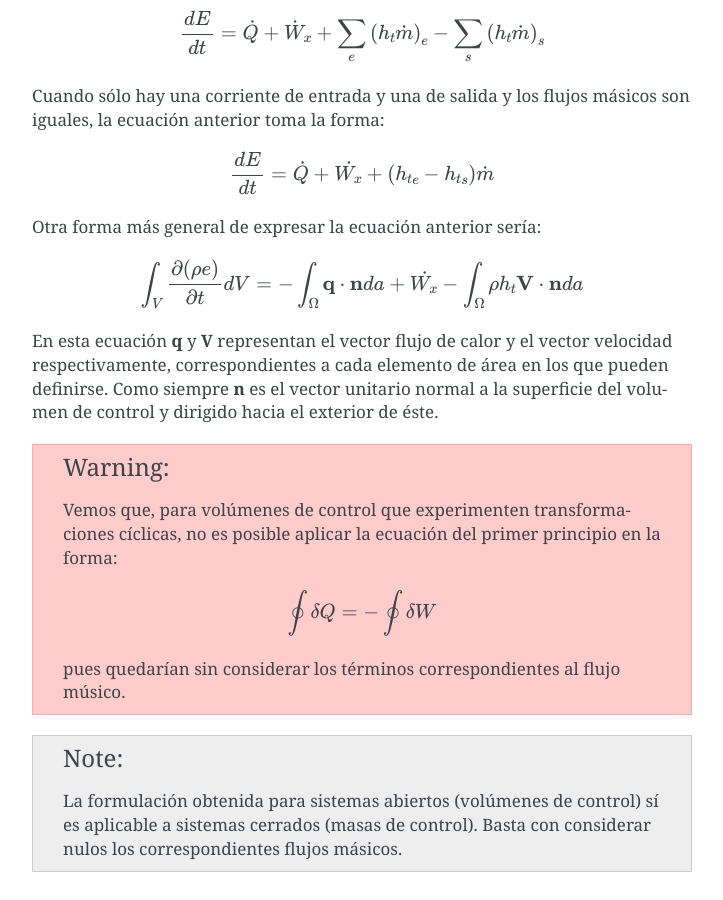
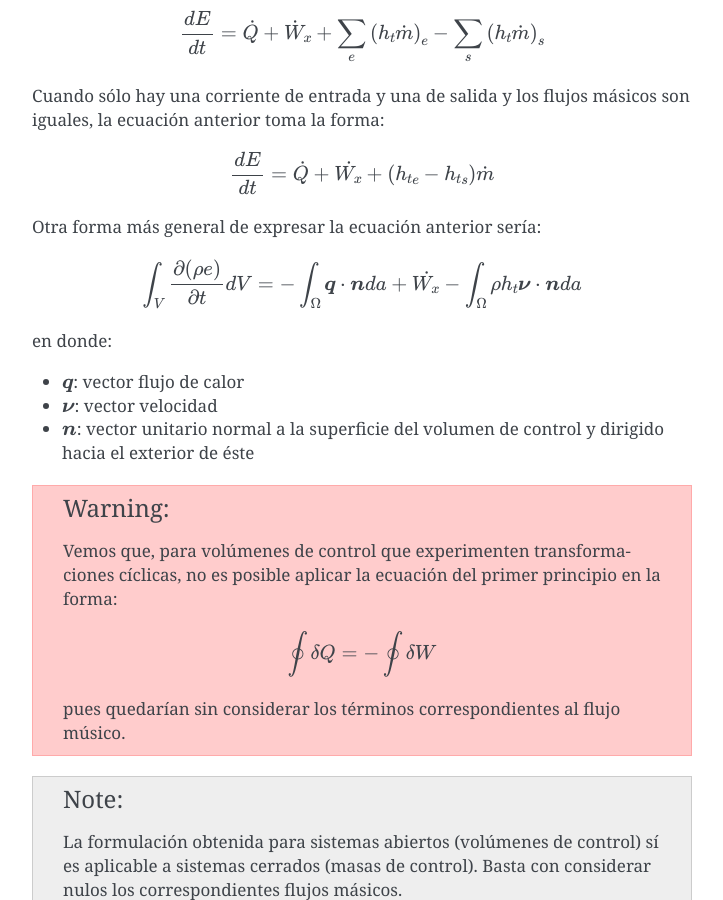
Before and after one commit to mantielero/termodinamica, a Sphinx documentation site: the page built from source/sistemas_abiertos_primer_principio.rst, in a window 1280 px wide and 900 px high, scrolled down 5072 px. Shown: the whole window, without its empty margins (388-1111 px from the left). Built offline with Sphinx 7.4.7, drawn with Linux system fonts in a browser that asks for light colours; pages that are not in the unit, such as notebooks, are missing from menus.

Commit message:
Update sistemas_abiertos_primer_principio.rst

```diff
--- a/source/sistemas_abiertos_primer_principio.rst
+++ b/source/sistemas_abiertos_primer_principio.rst
@@ -215,10 +215,13 @@ Otra forma más general de expresar la ecuación anterior sería:
 
 .. math::
 
-   \int_V \frac{\partial(\rho e)}{\partial t} dV = -\int_{\Omega} \textbf{q} \cdot \textbf{n} da + \dot{W_x} - \int_{\Omega} \rho h_t \textbf{V} \cdot \textbf{n} da
+   \int_V \frac{\partial(\rho e)}{\partial t} dV = -\int_{\Omega} \boldsymbol{q} \cdot \boldsymbol{n} da + \dot{W_x} - \int_{\Omega} \rho h_t \boldsymbol{\nu} \cdot \boldsymbol{n} da
 
+en donde:
 
-En esta ecuación **q** y **V** representan el vector flujo de calor y el vector velocidad respectivamente, correspondientes a cada elemento de área en los que pueden definirse. Como siempre **n** es el vector unitario normal a la superficie del volumen de control y dirigido hacia el exterior de éste.
+- :math:`\boldsymbol{q}`: vector flujo de calor
+- :math:`\boldsymbol{\nu}`: vector velocidad
+- :math:`\boldsymbol{n}`: vector unitario normal a la superficie del volumen de control y dirigido hacia el exterior de éste
 
 .. warning::
 
```
